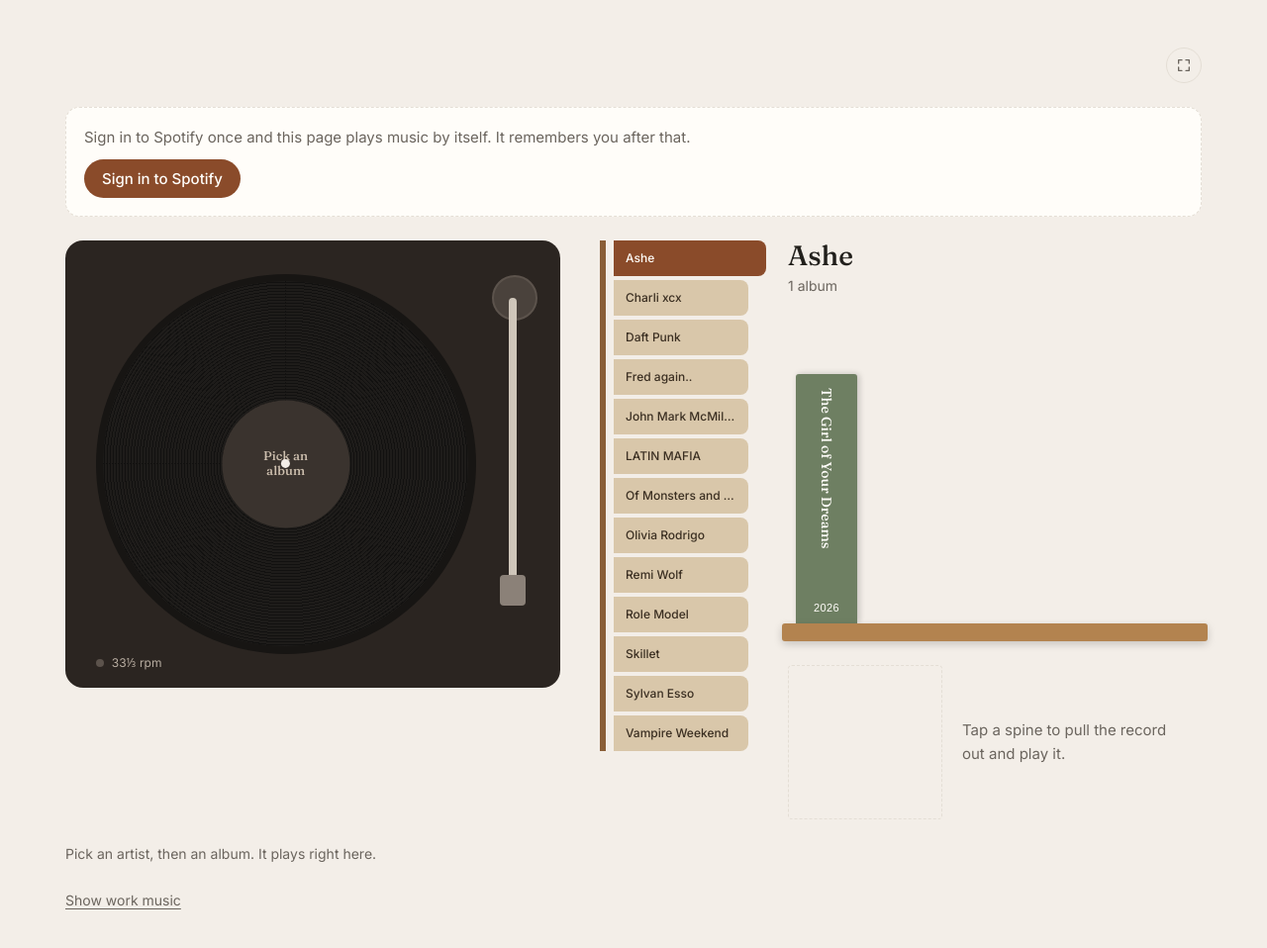
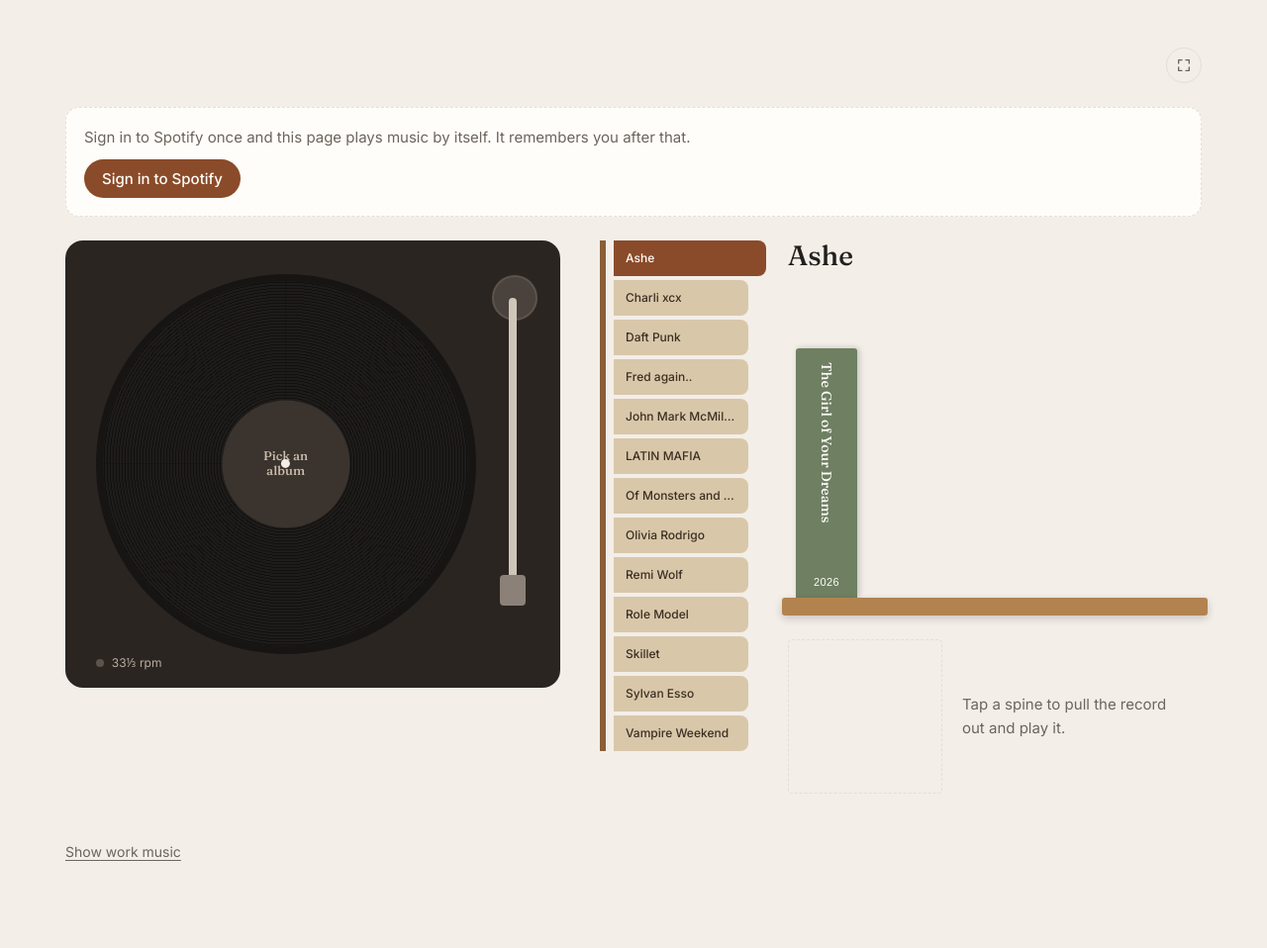
Before and after one commit to giant-salmon/music, a plain HTML site: page index.html in a window 1280 px wide. Shown: the whole page at 99% size. After the commit the page ends 936 px from the top, so only its background shows below. Drawn offline with Linux system fonts and the light colour scheme.

Commit message:
Albums page: drop the album count and the intro hint
Removes the "N albums" line under the artist name and the
"Pick an artist, then an album" line. The work view keeps its hint.

Co-Authored-By: Claude Opus 5.5 <noreply@anthropic.com>
Claude-Session: https://claude.ai/code/session_017FnkNftHN6pMmNfGqn8Vdz

```diff
--- a/index.html
+++ b/index.html
@@ -79,7 +79,6 @@ body.evening .choices { flex: 1.4 1 460px; min-width: 0; }
 .tab[aria-current="true"] { width: 100%; background: var(--accent); color: var(--card); }
 .bin { flex: 1 1 auto; min-width: 0; --shelf-h: 340px; }
 .bin h2 { margin: 0; font: 500 1.75rem/1.1 var(--font-display); }
-.bin .count { display: block; margin-top: 4px; font-size: 0.875rem; color: var(--muted); }
 .rack { position: relative; margin-top: 8px; }
 .spines {
   height: var(--shelf-h); padding: 48px 8px 18px; display: flex; align-items: flex-end; gap: 6px;
@@ -474,8 +473,6 @@ function buildBin() {
   shownGroup = ARTISTS.find(g => g.artist === artistSel) || ARTISTS[0];
   binEl.innerHTML = "";
   const h = document.createElement("h2"); h.textContent = shownGroup.artist;
-  const c = document.createElement("span"); c.className = "count";
-  c.textContent = shownGroup.albums.length + (shownGroup.albums.length === 1 ? " album" : " albums");
   const rack = document.createElement("div"); rack.className = "rack";
   const spines = document.createElement("div"); spines.className = "spines";
   const base = hashOf(shownGroup.artist);
@@ -483,7 +480,7 @@ function buildBin() {
   const plank = document.createElement("div"); plank.className = "plank"; plank.setAttribute("aria-hidden", "true");
   rack.append(spines, plank);
   pulledEl = document.createElement("div");
-  binEl.append(h, c, rack, pulledEl);
+  binEl.append(h, rack, pulledEl);
   fillPulled();
 }
 
@@ -543,11 +540,11 @@ function render(newMode) {
     requestAnimationFrame(() => { if (sel) nav.scrollLeft = Math.max(0, sel.offsetLeft - 16); });
   }
 
-  // Don't carry a work-view hint over onto the albums page.
-  if (evening && currentUri && !ruleEl.classList.contains("warn")) setRule("");
-  if (!currentUri && !ruleEl.classList.contains("warn")) setRule(evening
-    ? "Pick an artist, then an album. It plays right here."
-    : "Pick one. It plays right here until you pause it.");
+  // The albums page has no hint line (and doesn't keep one from the work view).
+  if (!ruleEl.classList.contains("warn")) {
+    if (evening) setRule("");
+    else if (!currentUri) setRule("Pick one. It plays right here until you pause it.");
+  }
   switchEl.textContent = evening ? "Show work music" : "Show evening albums";
 }
 
```
